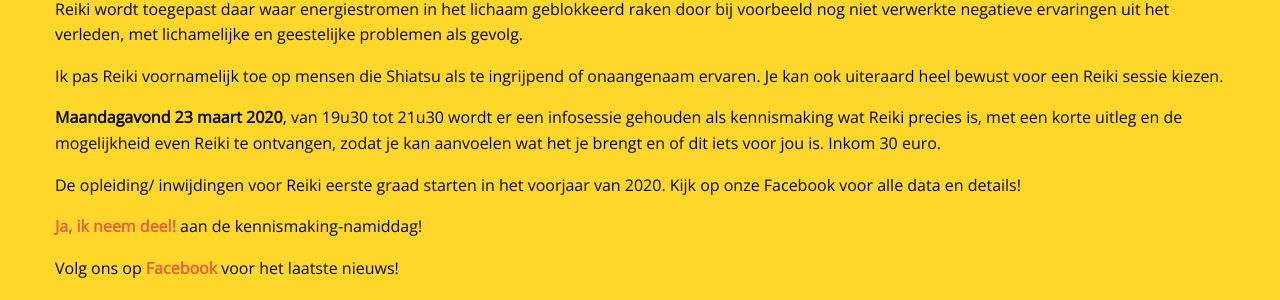
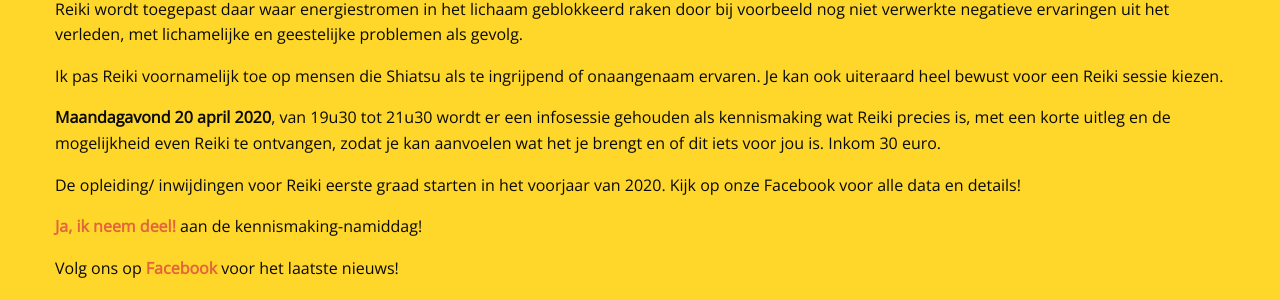
Before and after one commit to manopura/manopura.github.io, a Jekyll site: the page built from reiki.md, in a window 1280 px wide. Shown: the part 253-553 px from the top of the page. Built offline with Jekyll 4.4.1, drawn with Linux system fonts in a browser that asks for light colours; nearby versions of some CDN libraries; our own code applies the rules of GitHub Pages for plain Markdown files.

Commit message:
Update reiki.md

```diff
--- a/reiki.md
+++ b/reiki.md
@@ -12,7 +12,7 @@
 Ik pas Reiki voornamelijk toe op mensen die Shiatsu als te ingrijpend of onaangenaam ervaren.
 Je kan ook uiteraard heel bewust voor een Reiki sessie kiezen.
 
-**Maandagavond 23 maart 2020**, van 19u30 tot 21u30 wordt er een infosessie gehouden als kennismaking wat Reiki precies is, met een korte uitleg en de mogelijkheid even Reiki te ontvangen, zodat je kan aanvoelen wat het je brengt en of dit iets voor jou is. Inkom 30 euro.
+**Maandagavond 20 april 2020**, van 19u30 tot 21u30 wordt er een infosessie gehouden als kennismaking wat Reiki precies is, met een korte uitleg en de mogelijkheid even Reiki te ontvangen, zodat je kan aanvoelen wat het je brengt en of dit iets voor jou is. Inkom 30 euro.
 
 De opleiding/ inwijdingen voor Reiki eerste graad starten in het voorjaar van 2020. Kijk op onze Facebook voor alle data en details!
 
```
